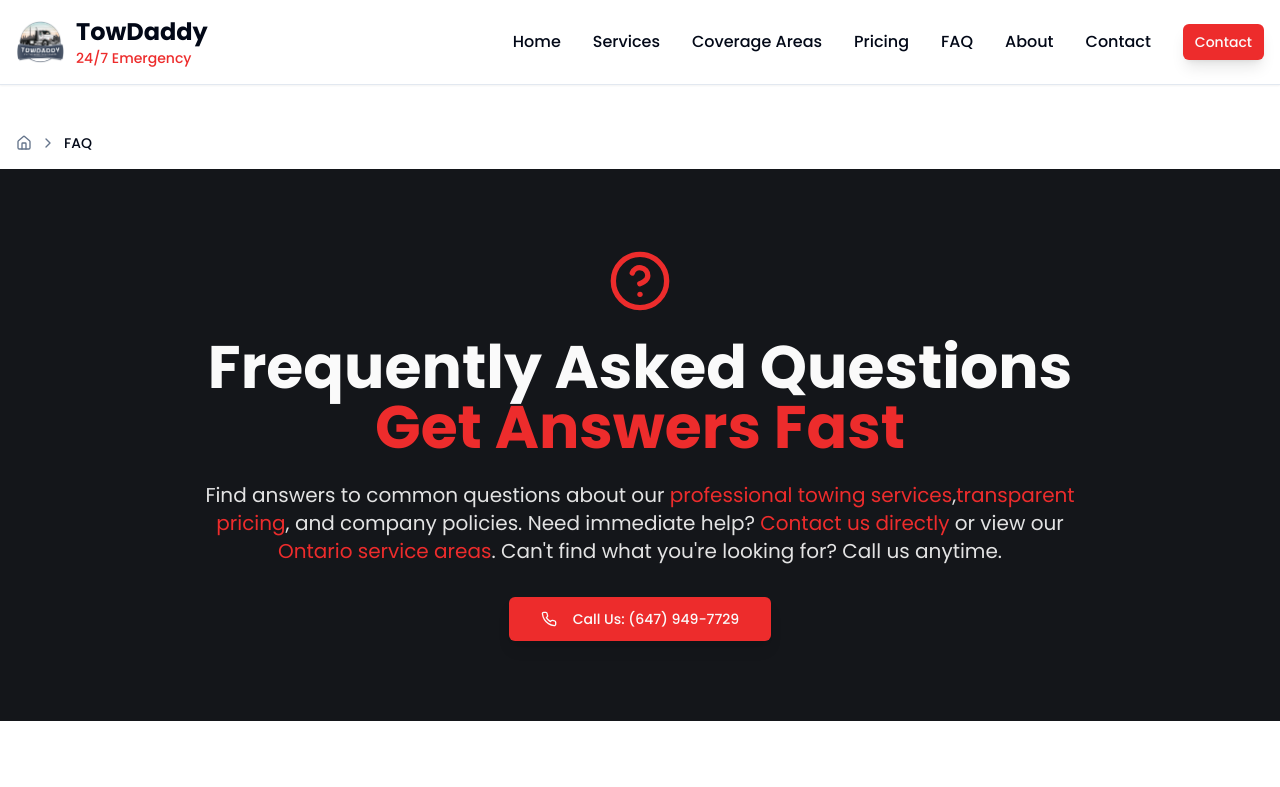
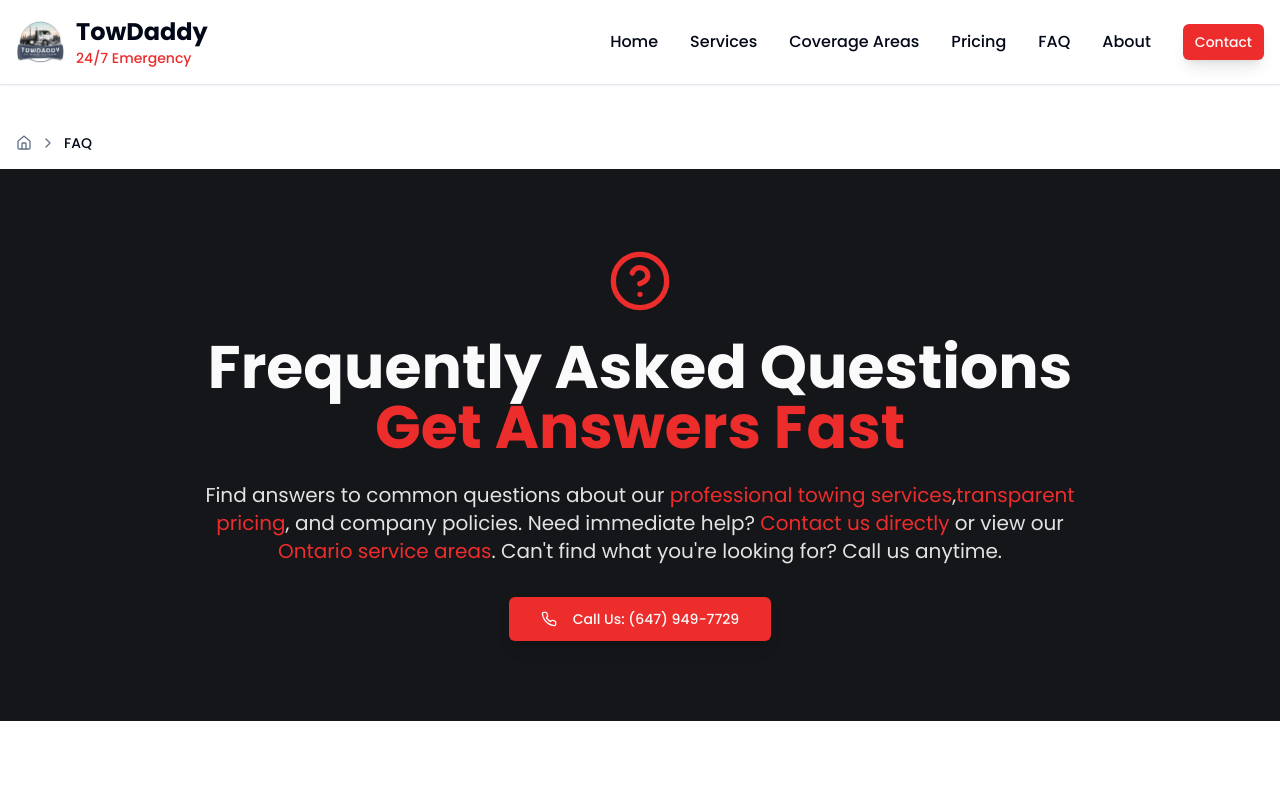
Before and after one commit to CyberBoss94/sunny-side-up-clone, a React (Vite) app: page /faq in a window 1280 px wide. Shown: the top 787 px of the page. Built offline with nearby package versions, Linux system fonts and the light colour scheme; the HTML template or start-up script is replaced by a standard one.

Commit message:
Code edited in Lovable Code Editor

```diff
--- a/src/components/Header.tsx
+++ b/src/components/Header.tsx
@@ -15,8 +15,6 @@ const Header = () => {
     { to: "/pricing", label: "Pricing" },
     { to: "/faq", label: "FAQ" },
     { to: "/about", label: "About" },
-    { to: "/contact", label: "Contact" },
-
   ];
 
   return (
```
